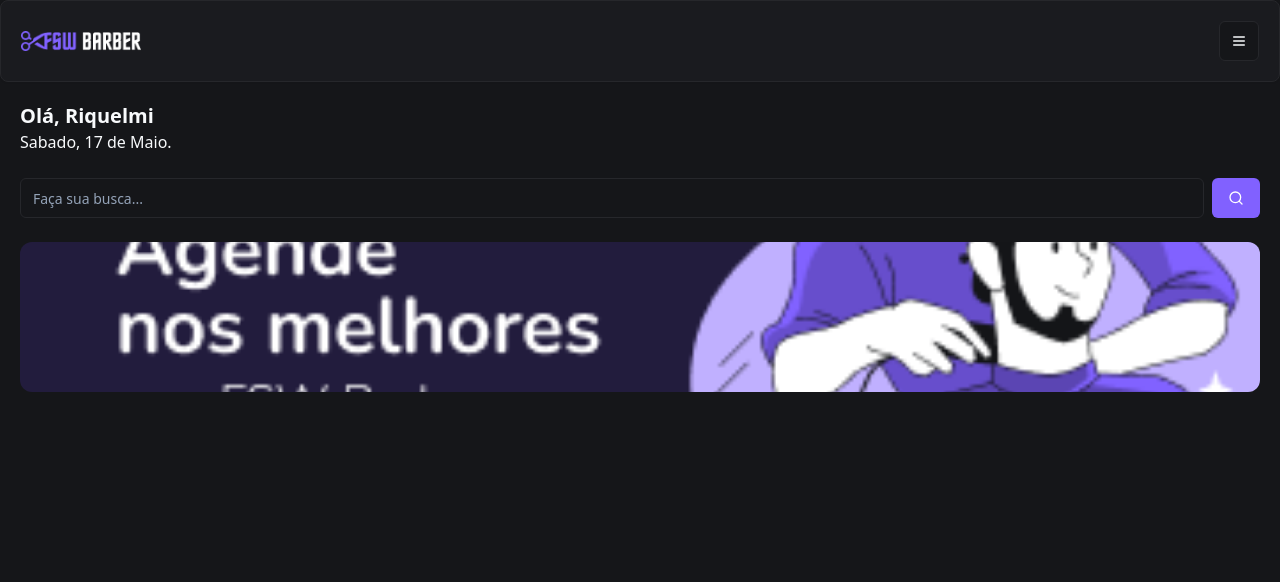
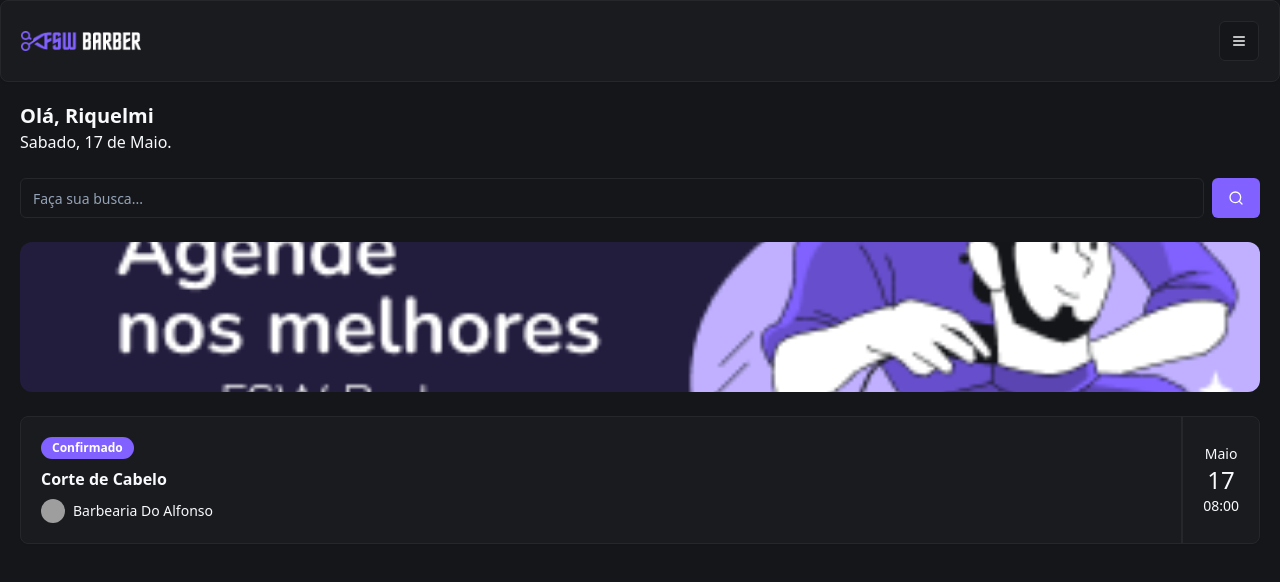
Before and after one commit to RiquelmiDev/FSW-Barber, a Next.js app: page / in a window 1280 px wide. Shown: the top 582 px of the page. Built offline with nearby package versions, Linux system fonts and the light colour scheme; grey boxes are pictures that could not be loaded.

Commit message:
feat: add booking item

```diff
--- a/package.json
+++ b/package.json
@@ -14,6 +14,7 @@
   },
   "dependencies": {
     "@prisma/client": "^6.7.0",
+    "@radix-ui/react-avatar": "^1.1.9",
     "@radix-ui/react-slot": "^1.2.2",
     "class-variance-authority": "^0.7.1",
     "clsx": "^2.1.1",
--- /dev/null
+++ b/src/app/_components/ui/avatar.tsx
@@ -0,0 +1,50 @@
+"use client"
+
+import * as React from "react"
+import * as AvatarPrimitive from "@radix-ui/react-avatar"
+
+import { cn } from "@/app/_lib/utils"
+
+const Avatar = React.forwardRef<
+  React.ElementRef<typeof AvatarPrimitive.Root>,
+  React.ComponentPropsWithoutRef<typeof AvatarPrimitive.Root>
+>(({ className, ...props }, ref) => (
+  <AvatarPrimitive.Root
+    ref={ref}
+    className={cn(
+      "relative flex h-10 w-10 shrink-0 overflow-hidden rounded-full",
+      className,
+    )}
+    {...props}
+  />
+))
+Avatar.displayName = AvatarPrimitive.Root.displayName
+
+const AvatarImage = React.forwardRef<
+  React.ElementRef<typeof AvatarPrimitive.Image>,
+  React.ComponentPropsWithoutRef<typeof AvatarPrimitive.Image>
+>(({ className, ...props }, ref) => (
+  <AvatarPrimitive.Image
+    ref={ref}
+    className={cn("aspect-square h-full w-full", className)}
+    {...props}
+  />
+))
+AvatarImage.displayName = AvatarPrimitive.Image.displayName
+
+const AvatarFallback = React.forwardRef<
+  React.ElementRef<typeof AvatarPrimitive.Fallback>,
+  React.ComponentPropsWithoutRef<typeof AvatarPrimitive.Fallback>
+>(({ className, ...props }, ref) => (
+  <AvatarPrimitive.Fallback
+    ref={ref}
+    className={cn(
+      "flex h-full w-full items-center justify-center rounded-full bg-muted",
+      className,
+    )}
+    {...props}
+  />
+))
+AvatarFallback.displayName = AvatarPrimitive.Fallback.displayName
+
+export { Avatar, AvatarImage, AvatarFallback }
--- /dev/null
+++ b/src/app/_components/ui/badge.tsx
@@ -0,0 +1,36 @@
+import * as React from "react"
+import { cva, type VariantProps } from "class-variance-authority"
+
+import { cn } from "@/app/_lib/utils"
+
+const badgeVariants = cva(
+  "inline-flex items-center rounded-full border px-2.5 py-0.5 text-xs font-semibold transition-colors focus:outline-none focus:ring-2 focus:ring-ring focus:ring-offset-2",
+  {
+    variants: {
+      variant: {
+        default:
+          "border-transparent bg-primary text-primary-foreground hover:bg-primary/80",
+        secondary:
+          "border-transparent bg-secondary text-secondary-foreground hover:bg-secondary/80",
+        destructive:
+          "border-transparent bg-destructive text-destructive-foreground hover:bg-destructive/80",
+        outline: "text-foreground",
+      },
+    },
+    defaultVariants: {
+      variant: "default",
+    },
+  },
+)
+
+export interface BadgeProps
+  extends React.HTMLAttributes<HTMLDivElement>,
+    VariantProps<typeof badgeVariants> {}
+
+function Badge({ className, variant, ...props }: BadgeProps) {
+  return (
+    <div className={cn(badgeVariants({ variant }), className)} {...props} />
+  )
+}
+
+export { Badge, badgeVariants }
--- a/src/app/page.tsx
+++ b/src/app/page.tsx
@@ -3,6 +3,9 @@
 import { Button } from "./_components/ui/button"
 import { Input } from "./_components/ui/input"
 import Image from "next/image"
+import { Card, CardContent } from "./_components/ui/card"
+import { Badge } from "./_components/ui/badge"
+import { Avatar, AvatarImage } from "./_components/ui/avatar"
 
 // Sever
 export default function Home() {
@@ -10,9 +13,11 @@
     <div>
       <Header />
       <div className="p-5">
+        {/* Texto */}
         <h2 className="text-xl font-bold">Olá, Riquelmi</h2>
         <p>Sabado, 17 de Maio.</p>
 
+        {/* Busca */}
         <div className="mt-6 flex items-center gap-2">
           <Input placeholder="Faça sua busca..." />
           <Button>
@@ -20,6 +25,7 @@
           </Button>
         </div>
 
+        {/* Banner */}
         <div className="relative mt-6 h-[150px] w-full">
           <Image
             alt="Agende nos melhores com FSW Barber"
@@ -28,6 +34,31 @@
             className="rounded-xl object-cover"
           />
         </div>
+
+        {/* Agendamento */}
+
+        <Card className="mt-6">
+          <CardContent className="flex justify-between p-0">
+            {/* Esquerda */}
+            <div className="flex flex-col gap-2 py-5 pl-5">
+              <Badge className="w-fit">Confirmado</Badge>
+              <h3 className="font-semibold">Corte de Cabelo</h3>
+
+              <div className="flex items-center gap-2">
+                <Avatar className="h-6 w-6">
+                  <AvatarImage src="https://utfs.io/f/2f9278ba-3975-4026-af46-64af78864494-16u.png" />
+                </Avatar>
+                <p className="text-sm">Barbearia Do Alfonso</p>
+              </div>
+            </div>
+            {/* Direita */}
+            <div className="flex flex-col items-center justify-center border-l-2 border-solid px-5">
+              <p className="text-sm">Maio</p>
+              <p className="text-2xl">17</p>
+              <p className="text-sm">08:00</p>
+            </div>
+          </CardContent>
+        </Card>
       </div>
     </div>
   )
```
Also changed, not shown: 1 other file (tests, documents, lock files or other folders).
